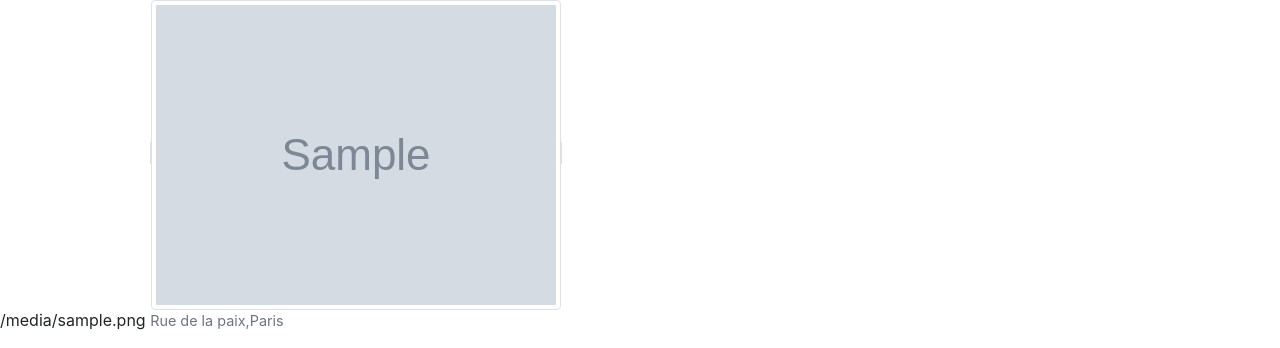
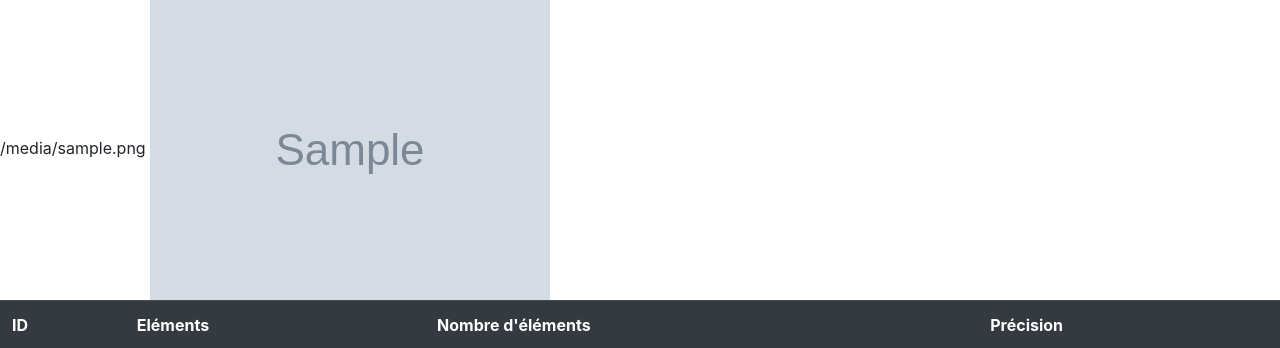
Before and after one commit to RaphaelDiaz94/IHM_Project, a Flask app: template templates/base.html in a window 1280 px wide. Shown: the part 56-404 px from the top of the page. Run offline with Flask 2, Linux system fonts and the light colour scheme; the template is opened without the code that fills it: most values are stand-ins (such as "Sample title", 1, 10 or a date in 2020); grey boxes marked "Sample" are stand-in pictures; lists and menus that the app fills with data are empty; some libraries are stand-ins or nearby versions.

Commit message:
span delete

```diff
--- a/templates/base.html
+++ b/templates/base.html
@@ -29,11 +29,7 @@
 
     <td>{{filename}}</td>
 
-    <figure class="figure">
-      <span class="border">
-      <image src= "{{ filename }}" class="img-thumbnail" alt="..."></span>
-      <figcaption class="figure-caption">Rue de la paix,Paris</figcaption>
-    </figure>
+    <image src= "{{ filename }}" alt="...">
 
       <table class="table table-striped">
         <thead class="thead-dark">
```
